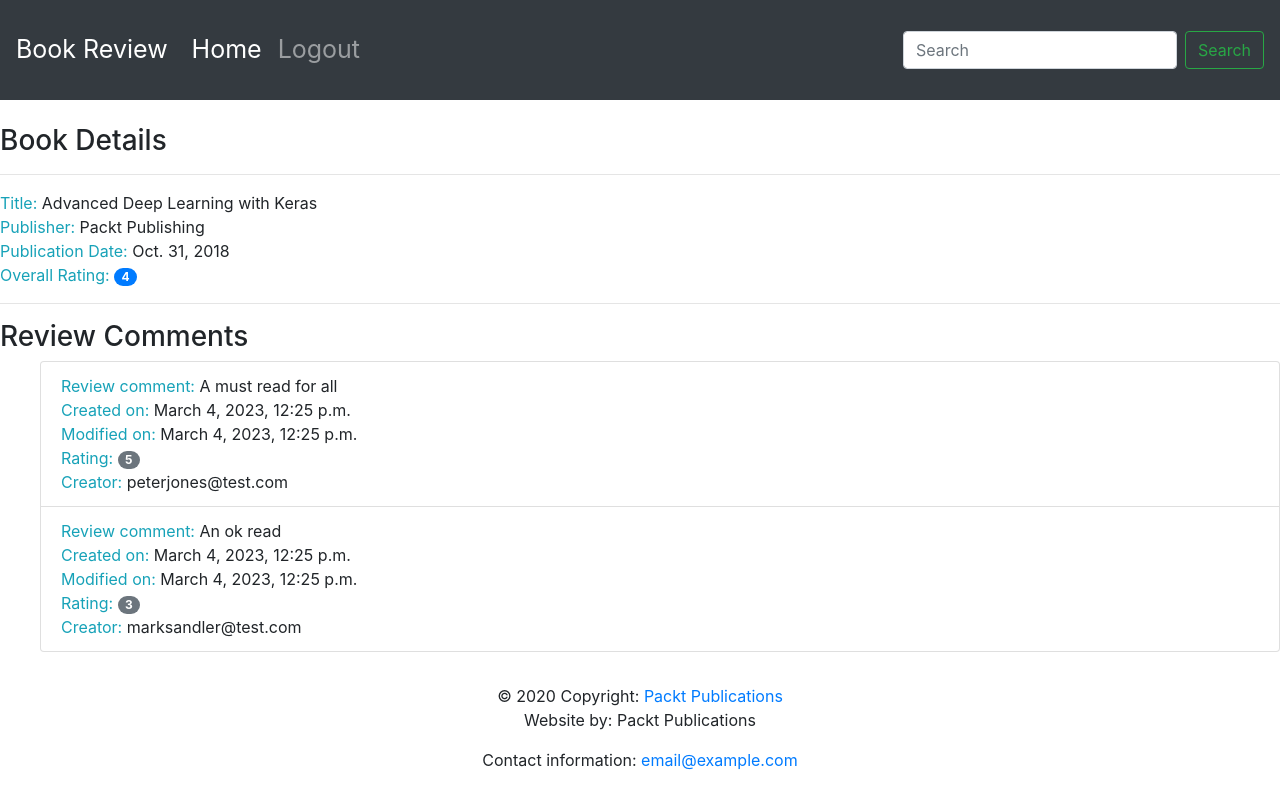
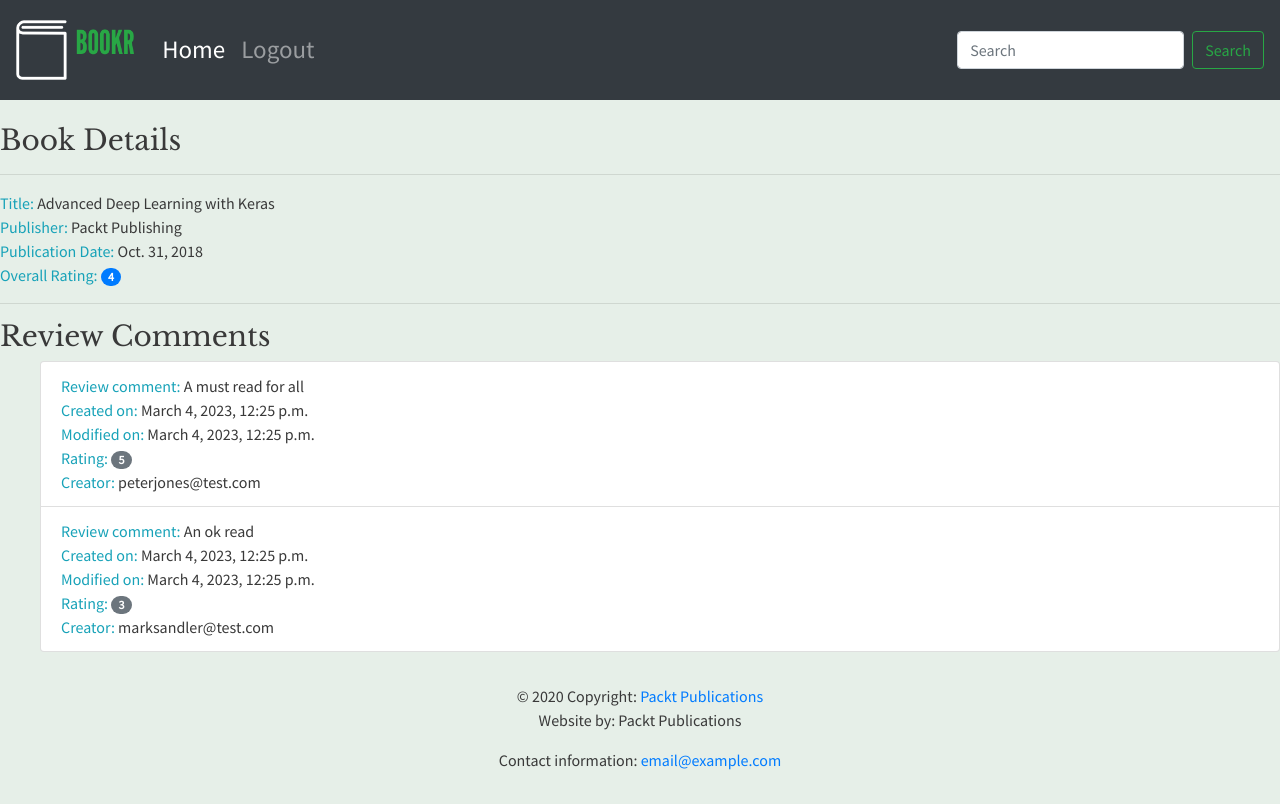
Before and after one commit to jbytow/Bookr, a Django app: page /books/1/ in a window 1280 px wide. Run offline with Django 4.2, Linux system fonts and the light colour scheme; data comes from the database, SQL or seed files in the repository; some libraries are stand-ins or nearby versions.

Commit message:
0.07 staticfiles added

```diff
--- a/bookr/settings.py
+++ b/bookr/settings.py
@@ -123,3 +123,5 @@ STATIC_URL = 'static/'
 # https://docs.djangoproject.com/en/4.1/ref/settings/#default-auto-field
 
 DEFAULT_AUTO_FIELD = 'django.db.models.BigAutoField'
+
+STATICFILES_DIRS = [os.path.join(BASE_DIR, 'static')]
--- /dev/null
+++ b/reviews/templates/reviews/base.html
@@ -0,0 +1,3 @@
+{% extends 'base.html' %}
+{% load static %}
+{% block brand %}<img src="{% static 'reviews/logo.png' %}">{% endblock %}
--- a/reviews/views.py
+++ b/reviews/views.py
@@ -5,7 +5,7 @@ from .utils import average_rating
 
 
 def index(request):
-    return render(request, "reviews/base.html")
+    return render(request, "base.html")
 
 
 def book_search(request):
--- /dev/null
+++ b/static/main.css
@@ -0,0 +1,21 @@
+.navbar {
+    min-height: 100px;
+    font-size: 25px;
+}
+
+.navbar-brand {
+    font-size: 25px;
+}
+
+.navbar-brand > img {
+    height: 60px;
+}
+
+body {
+   font-family: 'Source Sans Pro', sans-serif;
+    background-color: #e6efe8;
+   color: #393939;
+}
+
+h1, h2, h3, h4, h5, h6 {
+    font-family: 'Libre Baskerville', serif;
--- a/templates/base.html
+++ b/templates/base.html
@@ -11,20 +11,13 @@
 
     <link rel="stylesheet" href="https://cdnjs.cloudflare.com/ajax/libs/font-awesome/4.7.0/css/font-awesome.min.css">
 
-    <title>Book Review</title>
-    <style type="text/css">
-      .navbar {
-        min-height: 100px;
-        font-size: 25px;
-      }
-      .navbar-brand {
-        font-size: 25px;
-      }
-    </style>
+    <title>Bookr</title>
+    <link rel="stylesheet" href="{% static 'main.css' %}">
+    <link rel="stylesheet" href="https://fonts.googleapis.com/css?family=Libre+Baskerville|Source+Sans+Pro&display=swap">
   </head>
   <body>
         <nav class="navbar navbar-expand-sm navbar-dark bg-dark sticky-top">
-          <a class="navbar-brand" href="/">Book Review</a>
+          <a class="navbar-brand" href="/">{% block brand %}<img src="{% static 'logo.png' %}">{% endblock %}</a>
           <button class="navbar-toggler" type="button" data-toggle="collapse" data-target="#navbarSupportedContent" aria-controls="navbarSupportedContent" aria-expanded="false" aria-label="Toggle navigation">
             <span class="navbar-toggler-icon"></span>
           </button>
@@ -43,7 +36,7 @@
             </form>
           </div>
         </nav>
-         {% block content %}
+        {% block content %}
         <h1>Welcome to Bookr!</h1>
         {% endblock %}
   <!-- Copyright -->
```
Also changed, not shown: reviews/static/reviews/logo.png (added), static/logo.png (added).
